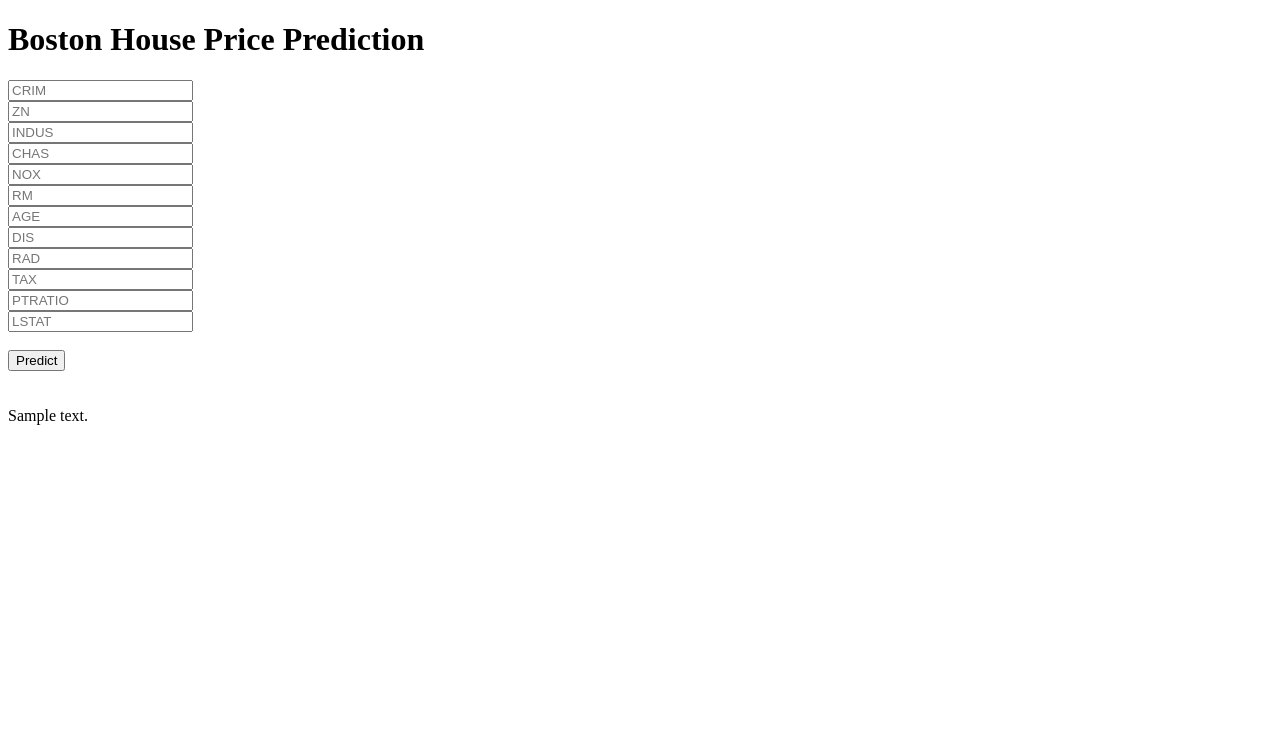
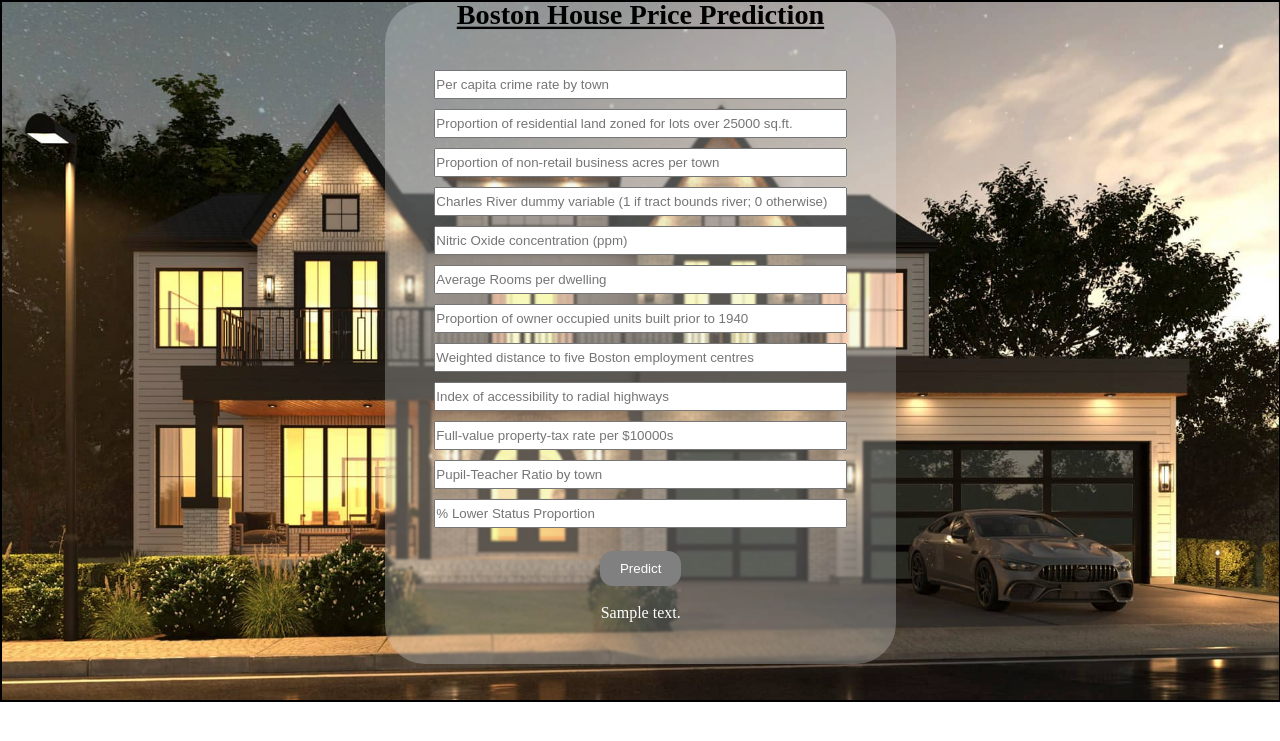
Before and after one commit to SujayMann/Boston_House_Pricing, a Flask app: template templates/home.html in a window 1280 px wide. Shown: the top 741 px of the page. Run offline with Flask 3, Linux system fonts and the light colour scheme; the template is opened without the code that fills it: most values are stand-ins (such as "Sample title", 1, 10 or a date in 2020); parts of the project's set-up code (start-up, migrations or seed data) failed here and were passed over.

Commit message:
css update

```diff
--- a/app.py
+++ b/app.py
@@ -1,5 +1,5 @@
 import pickle
-from flask import Flask, request, app, jsonify, url_for, render_template
+from flask import Flask, request, app, jsonify, render_template
 import numpy as np
 import pandas as pd
 
--- a/templates/home.html
+++ b/templates/home.html
@@ -1,35 +1,209 @@
 <!DOCTYPE html>
 <html lang="en">
+
 <head>
     <meta charset="UTF-8">
+    <meta name="viewport" content="width=device-width, initial-scale=1.0">
     <title>ML API</title>
-    <link href="https://fonts.googleapis.com/css?family=Pacifico", rel="stylesheet", type="text/css">
-    <link href="https://fonts.googleapis.com/css?family=Arimo", rel="stylesheet", type="text/css">
-    <link href="https://fonts.googleapis.com/css?family=Hind:300", rel="stylesheet", type="text/css">
-    <link href="https://fonts.googleapis.com/css?family=Open+Sans+Condensed:300", rel="stylesheet", type="text/css">
+    <!-- <link rel="stylesheet" href="style.css"> -->
+    <link href="https://fonts.googleapis.com/css?family=Pacifico" , rel="stylesheet" , type="text/css">
+    <link href="https://fonts.googleapis.com/css?family=Arimo" , rel="stylesheet" , type="text/css">
+    <link href="https://fonts.googleapis.com/css?family=Hind:300" , rel="stylesheet" , type="text/css">
+    <link href="https://fonts.googleapis.com/css?family=Open+Sans+Condensed:300" , rel="stylesheet" , type="text/css">
+    <!-- <link rel="stylesheet" href="Codes_Python\ML\End_2_End_Project\Boston_House_Pricing\templates\style.css">
+    <link rel="stylesheet" href="D:\VS_Code\Codes_Python\ML\End_2_End_Project\Boston_House_Pricing\static\styles\style.css"> -->
+    <style>
+        * {
+            margin: 0px;
+            padding: 0px;
+        }
+
+        .main {
+            background-image: url("/static/img/background.jpg");
+            background-repeat: no-repeat;
+            background-position: center;
+            background-size: cover;
+            width: 99.8%;
+            border: 2px solid;
+            overflow: hidden;
+        }
+
+        .apple {
+            width: 100%;
+
+        }
+
+        .test {
+            display: flex;
+            justify-content: center;
+            align-content: center;
+        }
+
+        .mera_form {
+            align-content: center;
+            position: relative;
+            text-align: center;
+            background-color: rgba(232, 237, 237, 0.274);
+            backdrop-filter: blur(1.3px);
+            width: 40%;
+            border-radius: 40px;
+        }
+
+        .mera_form h1 {
+            text-decoration: underline;
+            font-size: 24px;
+            animation: scale-text 1s infinite alternate;
+        }
+
+        input[type="text"]::placeholder {
+            transition: transform 0.3s ease-out;
+            transform-origin: top left;
+        }
+
+        .mera_form:hover input[type="text"]::placeholder {
+            transform: translateY(-20%) scale(0.9);
+        }
+
+        .hero {
+            align-content: center;
+            width: 80%;
+            height: 25px;
+            margin: 5px;
+
+        }
+
+        .btn {
+            display: inline-block;
+            padding: 10px 20px;
+            background-color: gray;
+            color: white;
+            text-align: center;
+            text-decoration: none;
+            border: none;
+            border-radius: 13px;
+            cursor: pointer;
+        }
+
+        .btn:hover {
+            background-color: black;
+        }
+
+        .response {
+            display: inline-block;
+            width: 70%;
+            height: 60px;
+            text-align: center;
+            color: white;
+            /* background-color: aqua; */
+        }
+
+        @keyframes scale-text {
+            0% {
+                transform: scale(1);
+            }
+
+            100% {
+                transform: scale(1.2);
+            }
+        }
+
+
+        @media (max-width: 576px) {
+            .mera_form {
+                width: 90%;
+            }
+
+            .hero {
+                width: 90%;
+            }
+        }
+
+
+        @media (min-width: 577px) and (max-width: 791px) {
+            .mera_form {
+                width: 70%;
+            }
+
+            .hero {
+                width: 70%;
+            }
+        }
+
+
+        @media (min-width: 792px) and (max-width: 1199px) {
+            .mera_form {
+                width: 60%;
+            }
+
+            .hero {
+                width: 60%;
+            }
+        }
+    </style>
 </head>
+
 <body>
-    <div class="login">
-        <h1>Boston House Price Prediction</h1>
-        <form action="{{ url_for('predict')}}"method="post">
-            <input type="text" name="CRIM" title="Per capita crime rate by town" placeholder="CRIM", required="required"/><br>
-            <input type="text" name="ZN" title="Proportion of residential land zoned for lots over 25000 sq.ft." placeholder="ZN", required="required"/><br>
-            <input type="text" name="INDUS" title="Proportion of non-retail business acres per town" placeholder="INDUS", required="required"/><br>
-            <input type="text" name="CHAS" title="Charles River dummy variable (1 if tract bounds river; 0 otherwise)" placeholder="CHAS", required="required"/><br>
-            <input type="text" name="NOX" title="Nitric Oxide concentration (ppm)" placeholder="NOX", required="required"/><br>
-            <input type="text" name="RM" title="Average Rooms per dwwelling" placeholder="RM", required="required"/><br>
-            <input type="text" name="AGE" title="Proportion of owner occupied units built prior to 1940" placeholder="AGE", required="required"/><br>
-            <input type="text" name="DIS" title="Weighted distance to five Boston employment centres" placeholder="DIS", required="required"/><br>
-            <input type="text" name="RAD" title="Index of accessibility to radial highways" placeholder="RAD", required="required"/><br>
-            <input type="text" name="TAX" title="Full-value property-tax rate per $10000" placeholder="TAX", required="required"/><br>
-            <input type="text" name="PTRATIO" title="Pupil-Teacher Ratio by town" placeholder="PTRATIO", required="required"/><br>
-            <input type="text" name="LSTAT" title="% Lower Status Proportion" placeholder="LSTAT", required="required"/><br><br>
+    <div class="main">
+        <section class="apple">
+            <div class="test">
 
-            <button type="submit" class="btn btn-primary btn-block btn-large">Predict</button>
-        </form>
+                <form class="mera_form" action="{{ url_for('predict')}}" method="post">
+                    <h1>Boston House Price Prediction</h1>
+                    <br>
+                    <br>
+                    <input class="hero" type="text" name="Per capita crime rate by town"
+                        title="Per capita crime rate by town" placeholder="Per capita crime rate by town" ,
+                        required="required" /><br>
+                    <input class="hero" type="text"
+                        name="Proportion of residential land zoned for lots over 25000 sq.ft."
+                        title="Proportion of residential land zoned for lots over 25000 sq.ft."
+                        placeholder="Proportion of residential land zoned for lots over 25000 sq.ft." ,
+                        required="required" /><br>
+                    <input class="hero" type="text" name="Proportion of non-retail business acres per town"
+                        title="Proportion of non-retail business acres per town"
+                        placeholder="Proportion of non-retail business acres per town" , required="required" /><br>
+                    <input class="hero" type="text"
+                        name="Charles River dummy variable (1 if tract bounds river; 0 otherwise)"
+                        title="Charles River dummy variable (1 if tract bounds river; 0 otherwise)"
+                        placeholder="Charles River dummy variable (1 if tract bounds river; 0 otherwise)" ,
+                        required="required" /><br>
+                    <input class="hero" type="text" name="Nitric Oxide concentration (ppm)"
+                        title="Nitric Oxide concentration (ppm)" placeholder="Nitric Oxide concentration (ppm)" ,
+                        required="required" /><br>
+                    <input class="hero" type="text" name="Average Rooms per dwwelling"
+                        title="Average Rooms per dwelling" placeholder="Average Rooms per dwelling" ,
+                        required="required" /><br>
+                    <input class="hero" type="text" name="Proportion of owner occupied units built prior to 1940"
+                        title="Proportion of owner occupied units built prior to 1940"
+                        placeholder="Proportion of owner occupied units built prior to 1940" ,
+                        required="required" /><br>
+                    <input class="hero" type="text" name="Weighted distance to five Boston employment centres"
+                        title="Weighted distance to five Boston employment centres"
+                        placeholder="Weighted distance to five Boston employment centres" , required="required" /><br>
+                    <input class="hero" type="text" name="Index of accessibility to radial highways"
+                        title="Index of accessibility to radial highways"
+                        placeholder="Index of accessibility to radial highways" , required="required" /><br>
+                    <input class="hero" type="text" name="Full-value property-tax rate per $10000"
+                        title="Full-value property-tax rate per $10000"
+                        placeholder="Full-value property-tax rate per $10000s" , required="required" /><br>
+                    <input class="hero" type="text" name="Pupil-Teacher Ratio by town"
+                        title="Pupil-Teacher Ratio by town" placeholder="Pupil-Teacher Ratio by town" ,
+                        required="required" /><br>
+                    <input class="hero" type="text" name="% Lower Status Proportion" title="% Lower Status Proportion"
+                        placeholder="% Lower Status Proportion" , required="required" /><br><br>
+
+                    <button type="submit" class="btn">Predict</button>
+                    <br>
+                    <br>
+                    <div class="response">
+                        {{prediction_text}}
+                    </div>
+                </form>
+            </div>
+        </section>
         <br>
         <br>
     </div>
-    {{prediction_text}}
 </body>
+
 </html>
```
Also changed, not shown: templates/style.css (added, +121 -0 lines), static/img/background.jpg (added), static/img/image.jpg (added), 1 other file.
